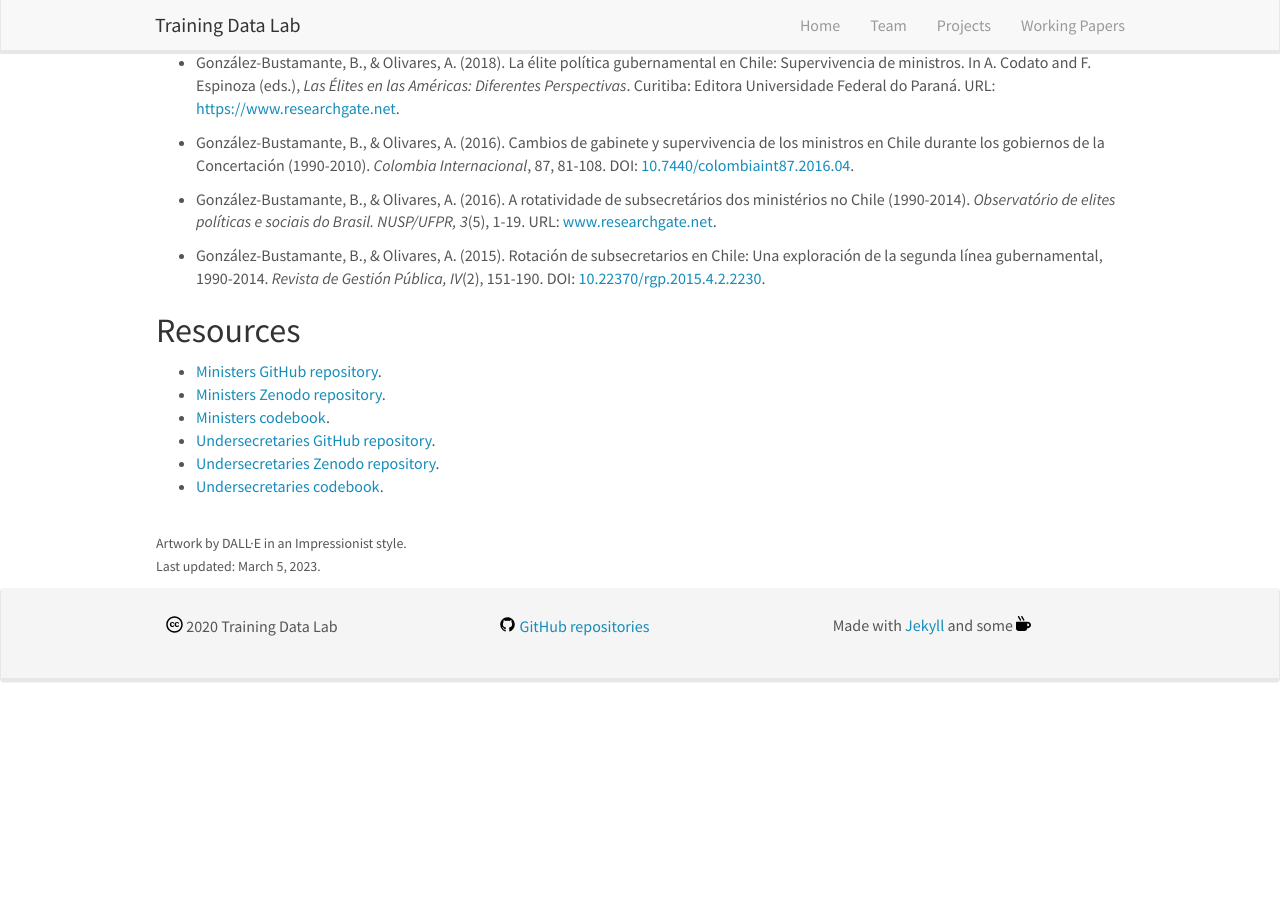
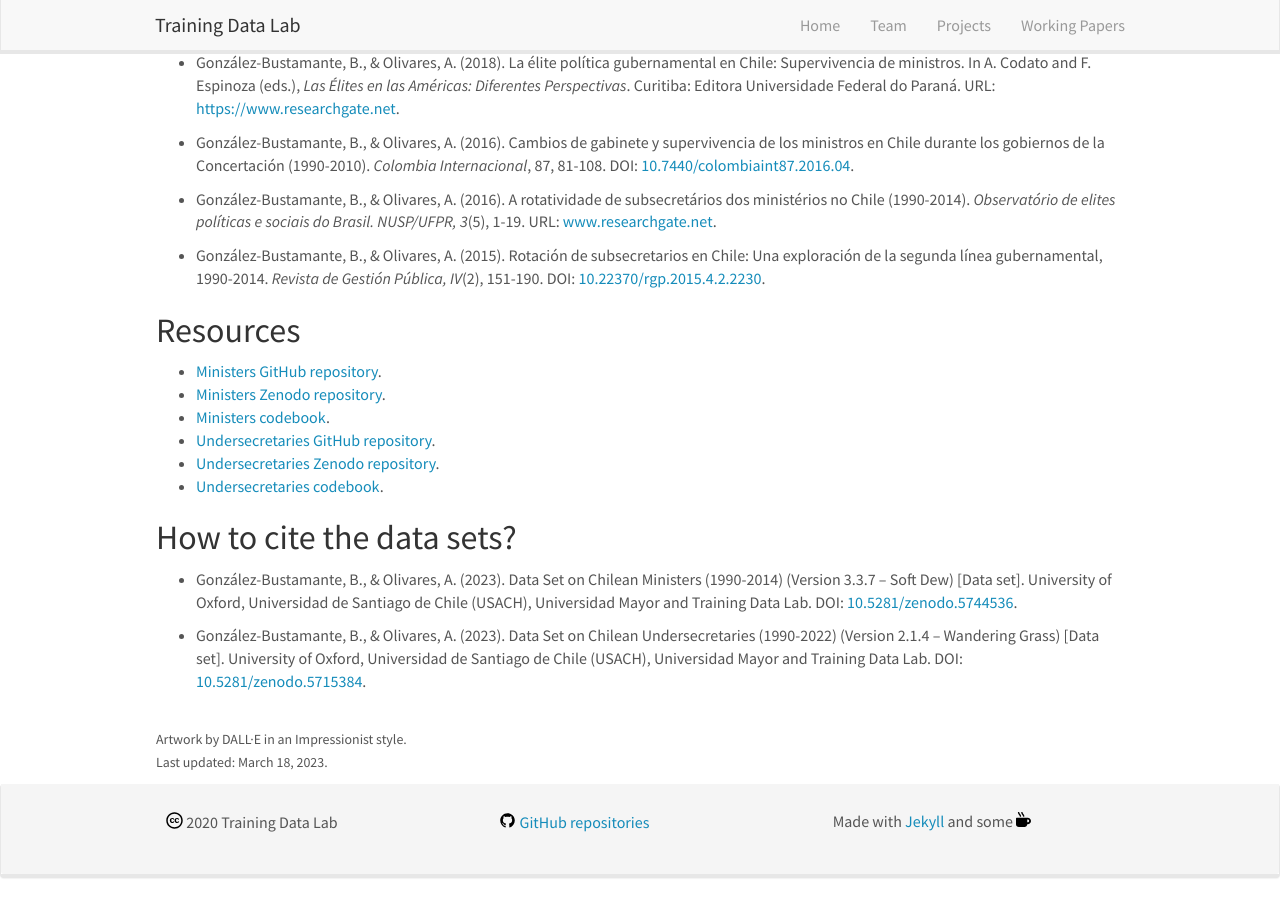
Before and after one commit to training-datalab/old-training-datalab.com, a Jekyll site: the page built from _pages/data-chilean-cabinets.md, in a window 1280 px wide and 900 px high, scrolled down 625 px. Built offline with Jekyll 4.4.1, drawn with Linux system fonts in a browser that asks for light colours; nearby versions of some CDN libraries; before the commit the page ends 1329 px from its top, so only the background shows below that.

Commit message:
Update data-chilean-cabinets.md

```diff
--- a/_pages/data-chilean-cabinets.md
+++ b/_pages/data-chilean-cabinets.md
@@ -45,6 +45,12 @@ permalink: /projects/data-chilean-cabinets
 - <a href="https://doi.org/10.5281/zenodo.5715384" target="_blank">Undersecretaries Zenodo repository</a>.
 - <a href="https://github.com/bgonzalezbustamante/chilean-undersecretaries/blob/main/docs/codebook_undersecretaries.pdf" target="_blank">Undersecretaries codebook</a>.
 
+## How to cite the data sets?
+
+- González-Bustamante, B., & Olivares, A. (2023). Data Set on Chilean Ministers (1990-2014) (Version 3.3.7 -- Soft Dew) [Data set]. University of Oxford, Universidad de Santiago de Chile (USACH), Universidad Mayor and Training Data Lab. DOI: <a href="https://doi.org/10.5281/zenodo.5744536" target="_blank">10.5281/zenodo.5744536</a>.
+
+- González-Bustamante, B., & Olivares, A. (2023). Data Set on Chilean Undersecretaries (1990-2022) (Version 2.1.4 -- Wandering Grass) [Data set]. University of Oxford, Universidad de Santiago de Chile (USACH), Universidad Mayor and Training Data Lab. DOI: <a href="https://doi.org/10.5281/zenodo.5715384" target="_blank">10.5281/zenodo.5715384</a>.
+
 <br />
 <small>Artwork by DALL·E in an Impressionist style.</small><br />
-<small>Last updated: March 5, 2023.</small>
+<small>Last updated: March 18, 2023.</small>
```
